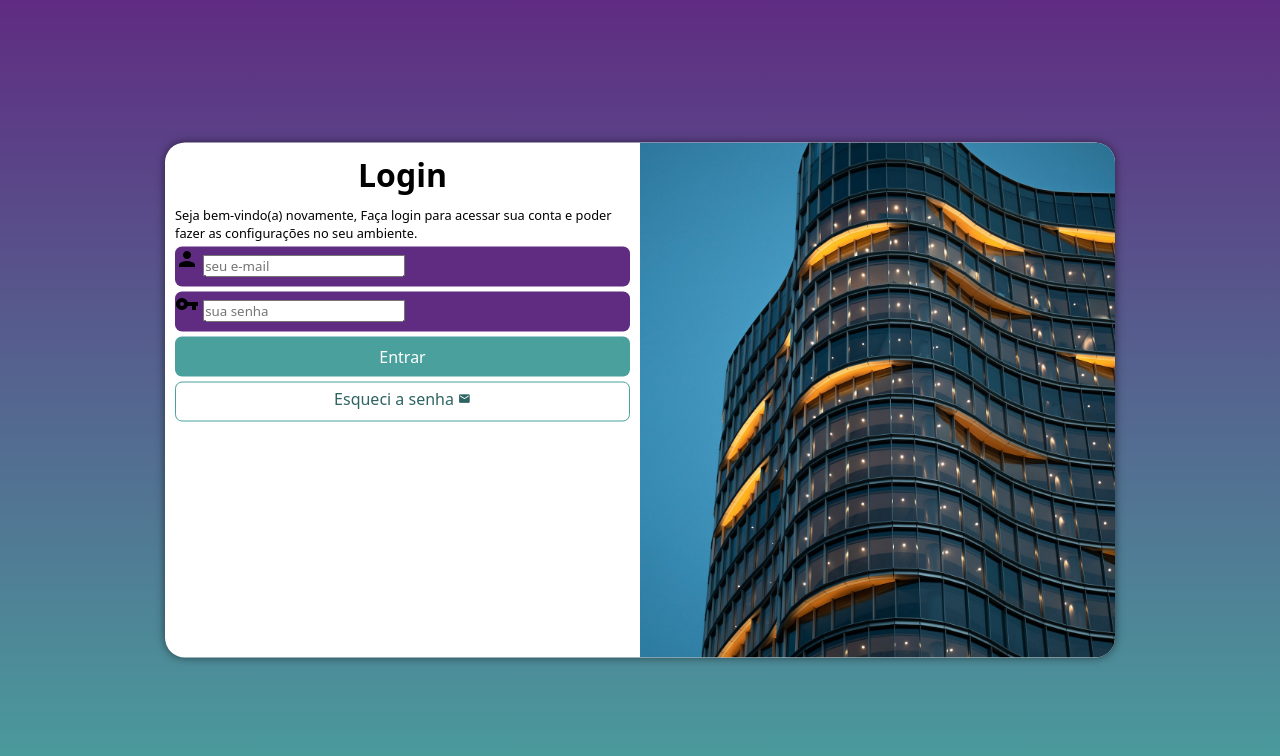
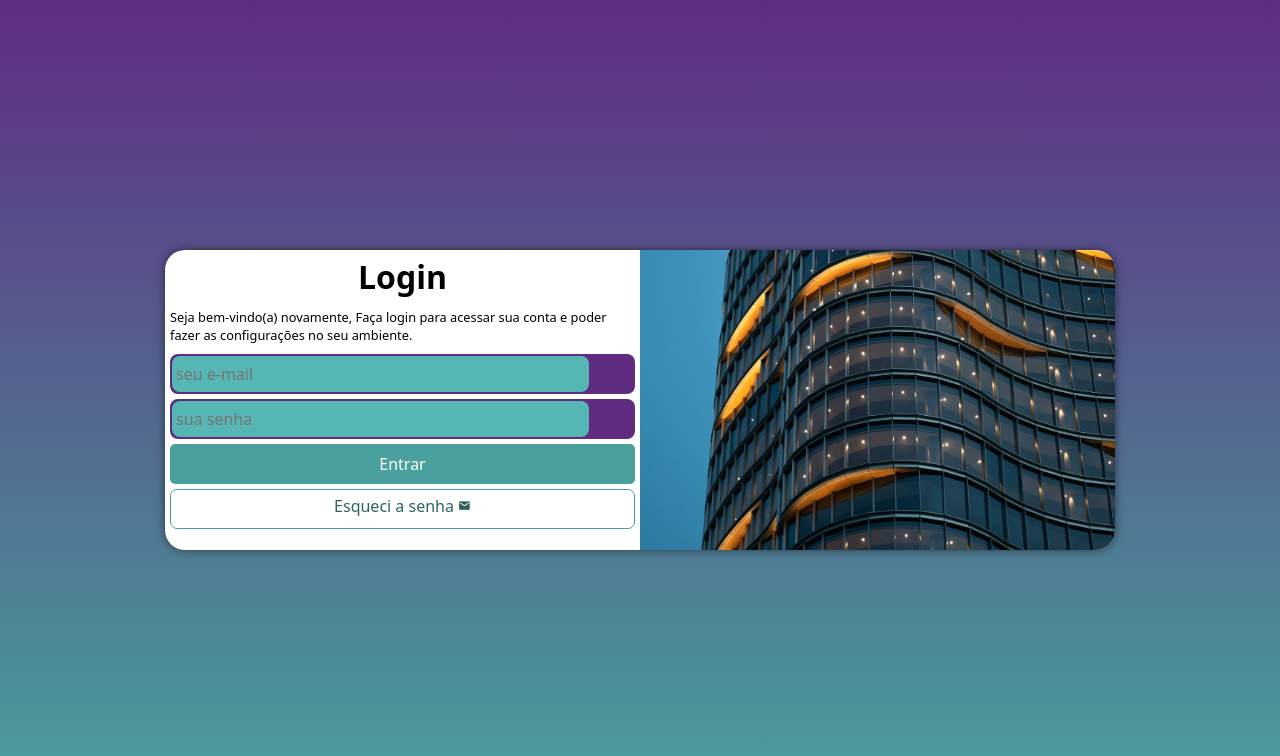
Before and after one commit to Felipews365/projeto-login, a plain HTML site: page index.html in a window 1280 px wide. Drawn offline with Linux system fonts and the light colour scheme.

Commit message:
salvando o projeto

```diff
--- a/estilos/media-query.css
+++ b/estilos/media-query.css
@@ -15,6 +15,7 @@ Grandes telas: acima de 1200px */
     }
     section#login {
         width: 80vw; /* Largura da tela*/
+        height: 280px;
     }
 
     section#login > div#imagem {
@@ -39,6 +40,7 @@ Grandes telas: acima de 1200px */
     }
     section#login {
         width: 950px;
+        height: 300px;
     }
 
     section#login > div#imagem {
@@ -58,6 +60,7 @@ Grandes telas: acima de 1200px */
 
     div#formulario > p {
         font-size: 1.1em;
+        margin: 10px 0px;
     }
 }
 
--- a/estilos/style.css
+++ b/estilos/style.css
@@ -33,7 +33,7 @@ section#login {
 
     background-color: white;
     width: 250px;
-    height: 515px;
+    height: 510px;
     border-radius: 20px;
     box-shadow: 0px 0px 10px rgba(0, 0, 0, 0.521); /* Sombra*/
 
@@ -51,7 +51,31 @@ section#login > div#imagem {
 
 section#login > div#formulario {
     display: block;
-    padding: 10px;
+    padding: 5px;
+}
+
+div.campo > span {
+    color: white;
+    font-size: 2em;
+    width: 40px;
+    padding: 5px;
+}
+
+div.campo > input {
+    background-color: #55b6b3;
+    font-size: 1em;
+    width: calc(100% - 44px);
+    height: 100%;
+    transform: translateY(-42px);
+    border: 0px;
+    border-radius: 8px;
+    padding: 4px;
+
+
+}
+
+div.campo > input:focus-within { /*quando estiver digitando mudar de cor */
+    background-color: white;
 }
 
 form > input[type=submit] {
@@ -62,22 +86,34 @@ form > input[type=submit] {
     background-color: #49a09d;
     color: white;
     border: none;
-    border-radius: 7px;
+    border-radius: 5px;
     cursor: pointer;
+}
+
+div#formulario > h1 {
+    text-align: center;
+    margin-bottom: 10px;
+}
+
+div#formulario > p {
+    font-size: 0.8em;
 }
 
 form > div.campo {
     background-color: #5f2c82;
+    border: 2px solid #5f2c82;
     display: block;
     width: 100%;
     height: 40px;
-    border-radius: 7px;
+    border-radius: 8px;
     margin: 5px 0px;
 }
 
 div.campo > label {
     display: none;
 }
+
+
 form > input[type=submit]:hover {
     background-color: #2d6462;
 }
@@ -101,6 +137,6 @@ form > a.botao:hover {
     background-color: #6cd3cf;
 }
 
-form > a.botao > i {
+form > a.botao > span {
     font-size: 0.8em;
 }
--- a/index.html
+++ b/index.html
@@ -21,22 +21,22 @@
                 <p>Seja bem-vindo(a) novamente, Faça login para acessar sua conta e poder fazer as configurações no seu ambiente.</p>
                 <form action="login.php" method="post" autocomplete="on">
                     <div class="campo">
-                        <span class="material-icons">
-                            person
-                            </span>
+                        <span class="material-icons"> person</span>
                         <input type="email" name="login" id="ilogin" placeholder="seu e-mail" autocomplete="email" required maxlength="30">
                         <label for="ilogin">Login</label>
+
                     </div>
                     <div class="campo">
                         <span class="material-icons">
                             vpn_key
                             </span>
                         <input type="password" name="senha" id="isenha" placeholder="sua senha" autocomplete="current-password" required minlength="8" maxlength="20">
-                        <label for="isenha">senha</label>
+                        <label for="isenha">Senha</label>
+
                     </div>
                     <input type="submit" value="Entrar">
                     <a href="esqueci.html" class="botao">
-                        Esqueci a senha <i class="material-icons">mail</i>
+                        Esqueci a senha <span class="material-icons">mail</span>
                     </a>
                 </form>
             </div>
```
